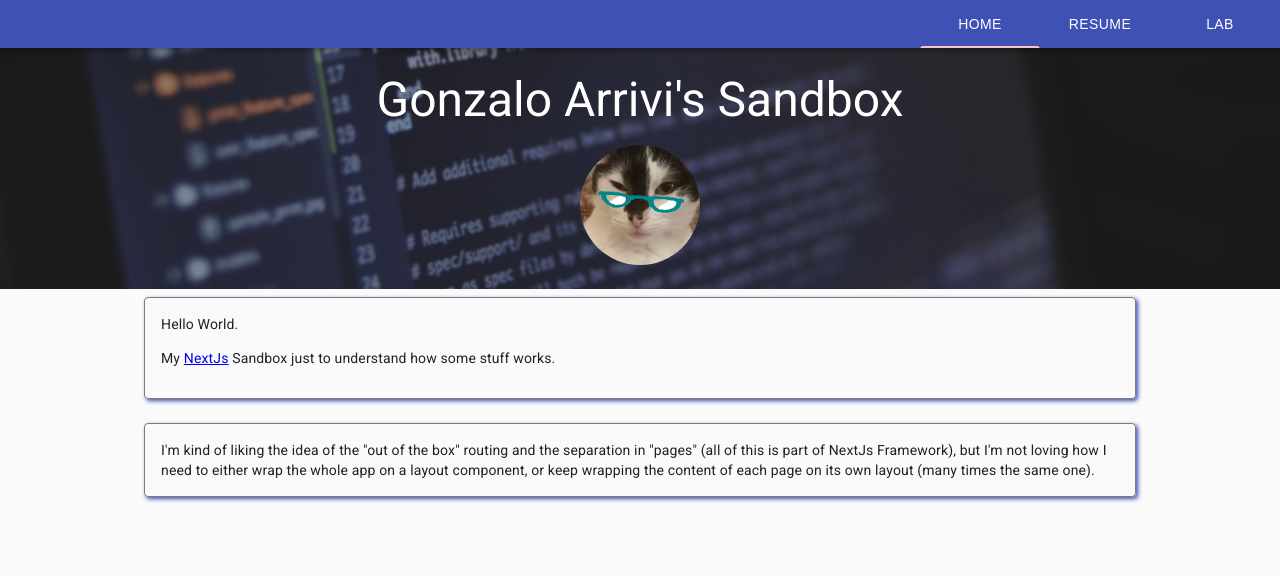
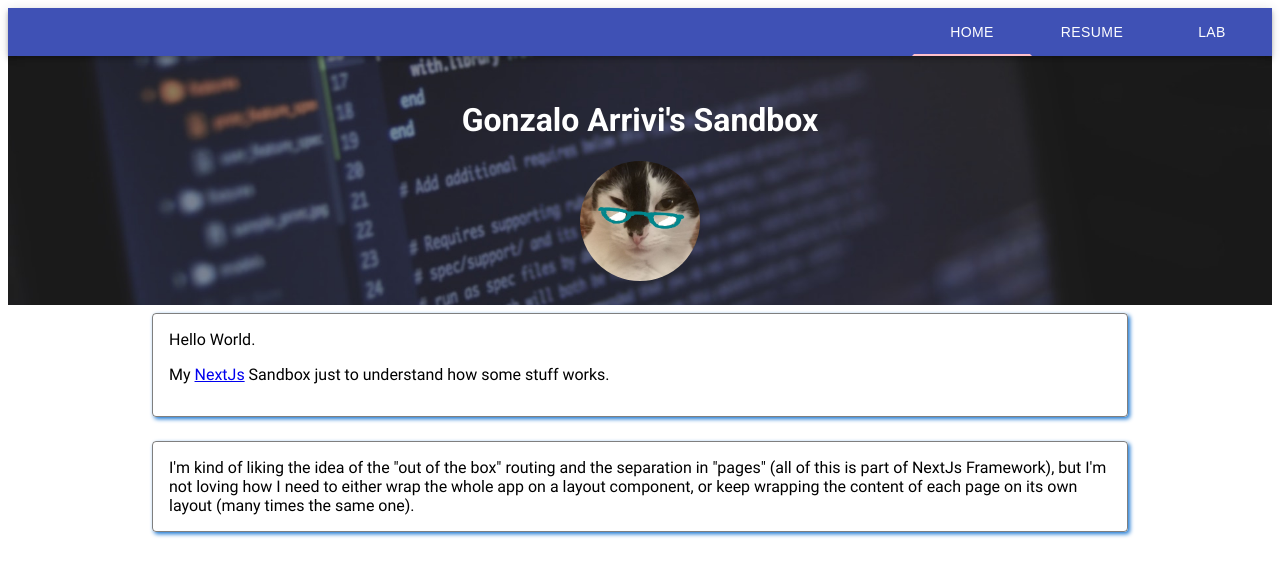
Before and after one commit to Toujimon/nextjs-sandbox, a Next.js app: page / in a window 1280 px wide. Shown: the top 576 px of the page. Built offline with nearby package versions, Linux system fonts and the light colour scheme.

Commit message:
Opt out of emtion and material ui

```diff
--- a/components/mainLayout.js
+++ b/components/mainLayout.js
@@ -1,11 +1,11 @@
 import React, { useMemo } from "react";
-import scStyled from "styled-components";
+import styled from "styled-components";
 import { useRouter } from "next/router";
 import Head from "next/head";
 
 export const defaultTitle = "My Own Test Site";
 
-const StyledAppBar = scStyled.header({
+const StyledAppBar = styled.header({
   position: "sticky",
   top: 0,
   right: 0,
@@ -19,14 +19,14 @@ const StyledAppBar = scStyled.header({
     "0px 2px 4px -1px rgba(0,0,0,0.2),0px 4px 5px 0px rgba(0,0,0,0.14),0px 1px 10px 0px rgba(0,0,0,0.12)",
 });
 
-const StyledAppBarTabs = scStyled.div({
+const StyledAppBarTabs = styled.div({
   flex: "0 0 auto",
   marginLeft: "auto",
   display: "flex",
   minHeight: "48px",
 });
 
-const Tab = scStyled.button((props) => ({
+const Tab = styled.button((props) => ({
   fontSize: "0.875rem",
   textAlign: "center",
   fontFamily: "Roboto, Helvetica, Arial. sans-serif",
@@ -47,10 +47,10 @@ const Tab = scStyled.button((props) => ({
   }),
 }));
 
-const StyledContainer = scStyled.div(({ theme }) => ({
+const StyledContainer = styled.div({
   display: "flex",
   flexDirection: "column",
-  gap: theme.spacing(2),
+  gap: "16px",
   paddingLeft: "24px",
   paddingRight: "24px",
   "@media all and (min-width: 800px)": {
@@ -61,7 +61,7 @@ const StyledContainer = scStyled.div(({ theme }) => ({
     paddingLeft: "144px",
     paddingRight: "144px",
   },
-}));
+});
 
 const HOME_SUBPATH = "/";
 const tabsValues = [
@@ -95,12 +95,10 @@ export default function MainLayout({
         <title key="title">{title}</title>
       </Head>
       <StyledAppBar position="sticky">
-        <StyledAppBarTabs
-          value={tabValue}
-          onChange={(e, newValue) => router.push(newValue)}
-        >
+        <StyledAppBarTabs>
           {tabsValues.map(([value, label]) => (
             <Tab
+              key={value}
               type="button"
               disabled={value === tabValue}
               active={value === tabValue}
--- /dev/null
+++ b/next.config.js
@@ -0,0 +1,5 @@
+module.exports = {
+    compiler: {
+        styledComponents: true
+    }
+}
--- a/pages/_app.js
+++ b/pages/_app.js
@@ -1,33 +1,14 @@
-import React, { useMemo, useState } from "react";
+import React from "react";
 import Head from "next/head";
-import { ThemeProvider } from "@material-ui/core/styles";
 import { ThemeProvider as ScThemeProvider } from "styled-components";
-import CssBaseline from "@material-ui/core/CssBaseline";
-import { lightTheme as theme } from "../src/theme";
+import theme from "../src/theme";
 
-/* Shamelessly stolen from the code given in
-https://github.com/mui-org/material-ui/tree/master/examples/nextjs
- */
+
 export default function MyApp(props) {
   const { Component, pageProps } = props;
 
-  React.useEffect(() => {
-    // Remove the server-side injected CSS.
-
-    /* **Material-UI** is the one that injects the <style> element
-    with this specific id  */
-    const muiJssStyles = document.querySelector("#jss-server-side");
-    if (muiJssStyles) {
-      muiJssStyles.parentElement.removeChild(muiJssStyles);
-    }
-
-    /* Styled Components injected styles... don't need to be
-    removed. It seems styled-components will now what to do with it */
-  }, []);
-
   return (
     <React.Fragment>
-      <CssBaseline />
       <Head>
         <title key="title">
           My OWN page: This title should be overriden by any other given by the
@@ -37,15 +18,21 @@ export default function MyApp(props) {
           name="viewport"
           content="minimum-scale=1, initial-scale=1, width=device-width"
         />
-        {/* PWA primary color */}
         <meta name="theme-color" content={theme.palette.primary.main} />
+        <style>{`
+          @font-face {
+            font-family: "Roboto";
+            src: url("/Roboto-Regular.ttf");
+          }
+
+          body {
+            font-family: "Roboto", serif;
+          }
+        `}</style>
       </Head>
-      <ThemeProvider theme={theme}>
-        <ScThemeProvider theme={theme}>
-          {/* CssBaseline kickstart an elegant, consistent, and simple baseline to build upon. */}
-          <Component {...pageProps} />
-        </ScThemeProvider>
-      </ThemeProvider>
+      <ScThemeProvider theme={theme}>
+        <Component {...pageProps} />
+      </ScThemeProvider>
     </React.Fragment>
   );
 }
--- a/pages/_document.js
+++ b/pages/_document.js
@@ -1,36 +1,19 @@
 import React from "react";
 import Document, { Html, Head, Main, NextScript } from "next/document";
-import { ServerStyleSheets as MuiServerStyleSheets } from "@material-ui/core/styles";
 
 import { ServerStyleSheet } from "styled-components";
 
-/* Shamelessly stolen from the code given in
-https://github.com/mui-org/material-ui/tree/master/examples/nextjs
-
+/*
 It has neat comments given by the team that kind of motivate me to
 go and investigate further into the depths of how this works.
  */
 export default class MyDocument extends Document {
   static async getInitialProps(ctx) {
     /* I CAN HAVE EVERYTHING! */
-
-    // Render app and page and get the context of the page with collected side effects.
-    const muiSheets = new MuiServerStyleSheets();
     const scSheets = new ServerStyleSheet();
 
-    const originalRenderPage = ctx.renderPage;
-
     try {
-      ctx.renderPage = () =>
-        originalRenderPage({
-          enhanceApp: (App) => (props) =>
-            scSheets.collectStyles(muiSheets.collect(<App {...props} />))
-        });
-
       const initialProps = await Document.getInitialProps(ctx);
-
-      const muiStylesheets = muiSheets.getStyleElement();
-
       const scStyleSheets = scSheets.getStyleElement();
 
       return {
@@ -39,7 +22,6 @@ export default class MyDocument extends Document {
         styles: [
           ...React.Children.toArray(initialProps.styles),
           scStyleSheets,
-          muiStylesheets
         ]
       };
     } finally {
--- a/pages/index.js
+++ b/pages/index.js
@@ -1,14 +1,8 @@
-import {
-  styled,
-  Typography,
-  Avatar,
-} from "@material-ui/core";
+import styled from "styled-components";
 import { ContentBox } from "../components/commonStyledElements";
 import MainLayout from "../components/mainLayout";
 
-const StyledTopBanner = styled(({ textColor, background, ...rest }) => (
-  <div {...rest} />
-))(({ theme, background, textColor }) => ({
+const StyledTopBanner = styled.div(({ background, textColor }) => ({
   ...(background
     ? { backgroundImage: `url(${background})`, backgroundSize: "cover" }
     : { backgroundColor: "transparent" }),
@@ -16,12 +10,14 @@ const StyledTopBanner = styled(({ textColor, background, ...rest }) => (
   flexDirection: "column",
   alignItems: "center",
   justifyContent: "center",
-  padding: theme.spacing(3),
+  padding: "24px",
   textAlign: "center",
   ...(textColor ? { color: textColor } : null),
 }));
 
-const StyledAvatar = styled(Avatar)({
+const StyledAvatar = styled.img({
+  borderRadius: "100%",
+  objectFit: "cover",
   width: 120,
   height: 120,
 });
@@ -31,9 +27,9 @@ export default function IndexPage() {
     <MainLayout
       headerContent={
         <StyledTopBanner background="/home-banner.jpg" textColor="white">
-          <Typography gutterBottom variant="h3">
+          <h1>
             Gonzalo Arrivi's Sandbox
-          </Typography>
+          </h1>
           <StyledAvatar src="/home-avatar.jpg" />
         </StyledTopBanner>
       }
--- a/pages/resume.js
+++ b/pages/resume.js
@@ -97,7 +97,7 @@ const content = (
         <span>Typescript (v4+)</span>
       </li>
       <li>
-        <span>React (v16+)</span>
+        <span>React (v18+)</span>
       </li>
       <li>
         <span>MaterialUI theming</span>
@@ -106,10 +106,10 @@ const content = (
         <span>Emotion Jss styling</span>
       </li>
       <li>
-        <span>NodeJS (v14+)</span>
+        <span>NodeJS (v18+)</span>
       </li>
       <li>
-        <span>NextJS (v11+)</span>
+        <span>NextJS (v13+)</span>
       </li>
       <li>
         <span>
--- a/src/theme.js
+++ b/src/theme.js
@@ -1,13 +1,10 @@
-import { createMuiTheme } from "@material-ui/core/styles";
-import { red } from "@material-ui/core/colors";
-
 /* Shamelessly stolen from the code given in
 https://github.com/mui-org/material-ui/tree/master/examples/nextjs
  */
-export const lightTheme = createMuiTheme();
-
-export const darkTheme = createMuiTheme({
+export default {
   palette: {
-    type: "dark"
+    primary: {
+      main: "#1976d2"
+    }
   }
-});
+}
```
Also changed, not shown: app/layout.js (added, +11 -0 lines), components/lab/intersectionDetector.js (+92 -83 lines), package.json (+1 -6 lines), .babelrc (deleted), .yarnrc.yml, public/Roboto-Regular.ttf (added), 1 other file (tests, documents, lock files or other folders).
